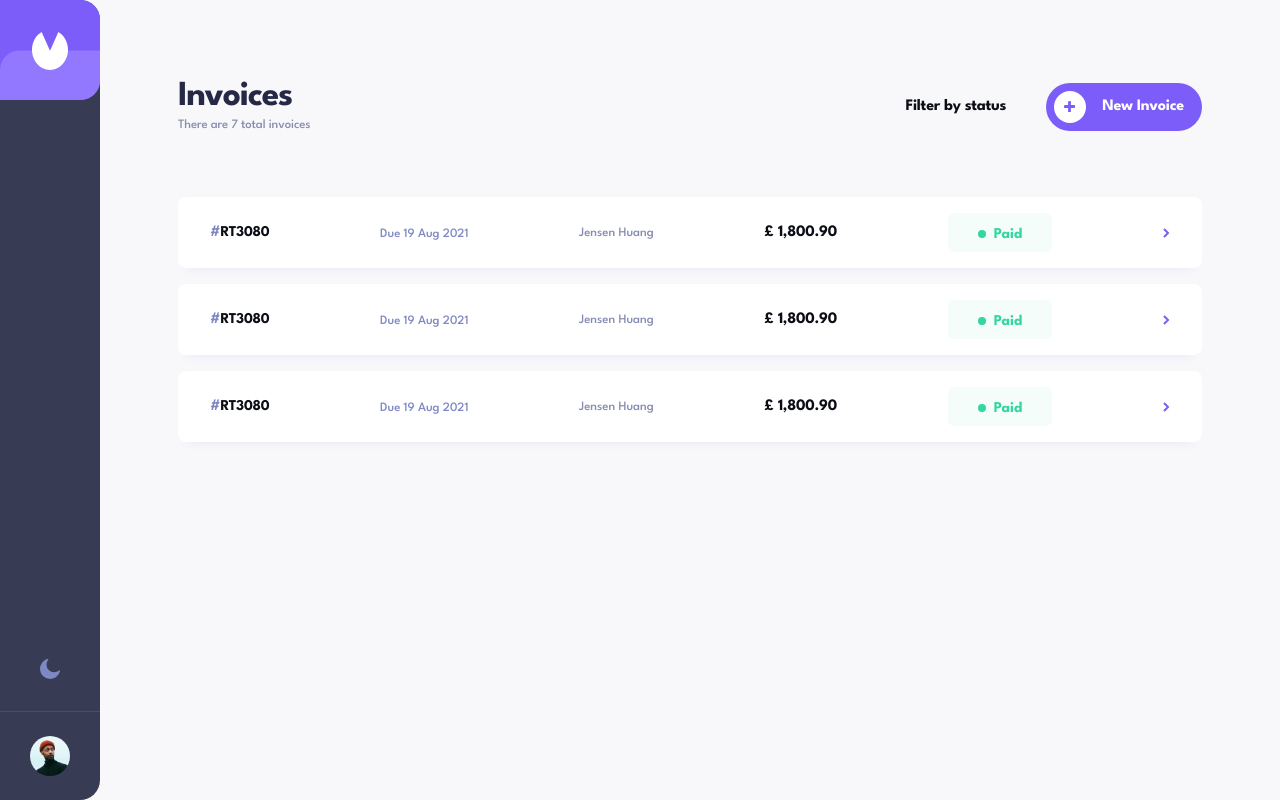
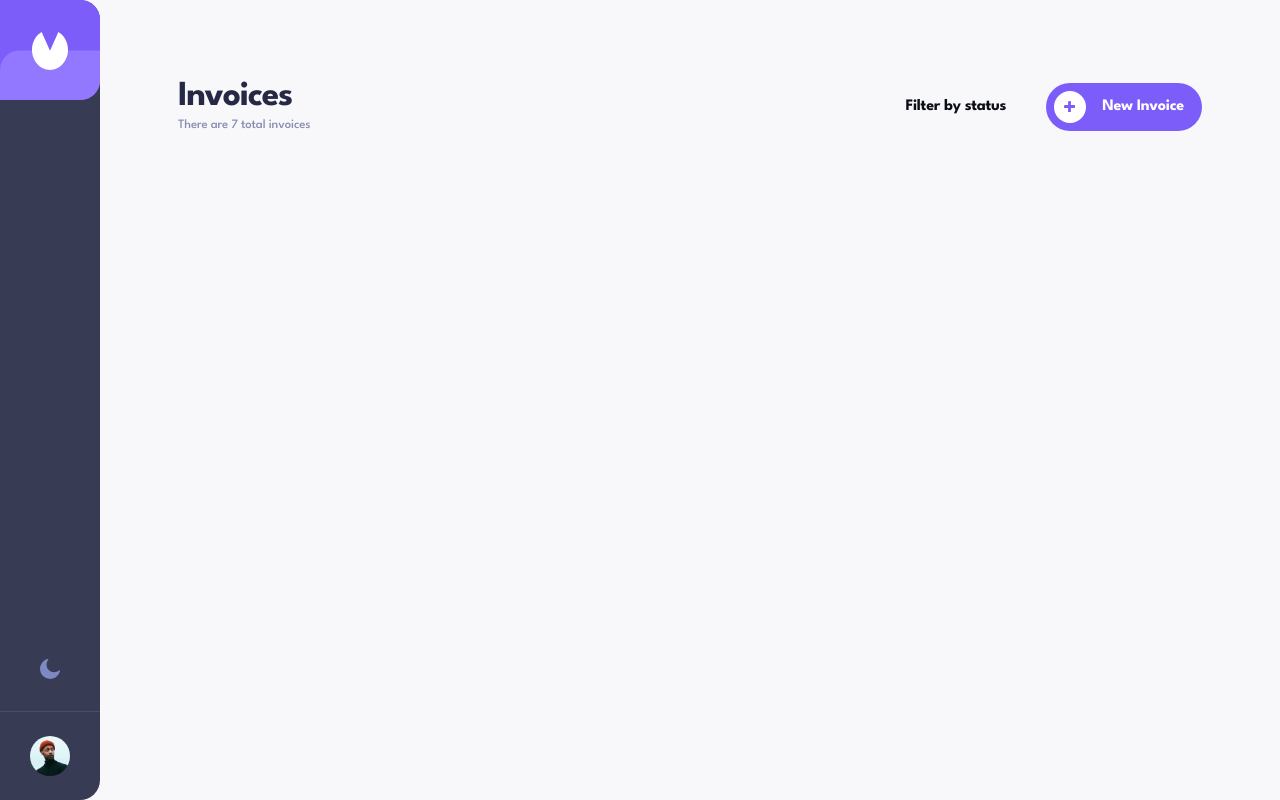
Before and after one commit to arweb1/invoice-app, a React (Create React App) app: page / in a window 1280 px wide. Built offline with nearby package versions, Linux system fonts and the light colour scheme.

Commit message:
Form slice done

```diff
--- a/src/components/Invoice/Invoice.jsx
+++ b/src/components/Invoice/Invoice.jsx
@@ -1,6 +1,17 @@
 import arrowRight from '../../assets/icon-arrow-right.svg'
 
-function Invoice() {
+function Invoice({data}) {
+    const { billFromCity,
+            billFromCountry,
+            billFromCountryCode,
+            billFromStreet,
+            billToCity,
+            billToClientsEmail,
+            billToClientsName,
+            billToCountry,
+            billToPostCode,
+            billToStreetAdress} = data;
+    console.log(data);
   return (
     <div className="single-invoice">
         <div className="single-invoice__id">
@@ -10,7 +21,7 @@ function Invoice() {
             <span>Due 19 Aug 2021</span>
         </div>
         <div className="single-invoice__name">
-            <p>Jensen Huang</p>
+            <p>{billToClientsName}</p>
         </div>
         <div className="single-invoice__value">
             <span>£ 1,800.90</span>
--- a/src/components/Invoices-list/Invoice-list.jsx
+++ b/src/components/Invoices-list/Invoice-list.jsx
@@ -1,11 +1,14 @@
 import Invoice from "../Invoice/Invoice"
+import { useDispatch, useSelector } from "react-redux";
 
 function InvoiceList() {
+  const invoicesList = useSelector(state => state.form.invoicesList);
+
   return (
     <div className='invoice-list'>
-        <Invoice/>
-        <Invoice/>
-        <Invoice/>
+        {invoicesList.map(invoice => (
+          <Invoice data={invoice}/>
+        ))}
     </div>
   )
 }
--- a/src/components/New-invoice-form/NewInvoiceForm.jsx
+++ b/src/components/New-invoice-form/NewInvoiceForm.jsx
@@ -39,7 +39,7 @@ function NewInvoiceForm() {
           }}
           onSubmit={async (values, actions) => {
             // Обработка отправки данных формы
-            console.log(dispatch(addInvoice(values)));
+            dispatch(addInvoice(values))
           }}
         >
           <Form className="form">
--- a/src/store/form/form-slice.js
+++ b/src/store/form/form-slice.js
@@ -16,9 +16,7 @@ const formSlice = createSlice({
             state.isFormVisible = false
         },
         addInvoice(state, action){
-            console.log(action);
-            console.log('1')
-            // state.invoicesList.push(action)
+            state.invoicesList.push(action.payload)
         }
     }
 })
```
